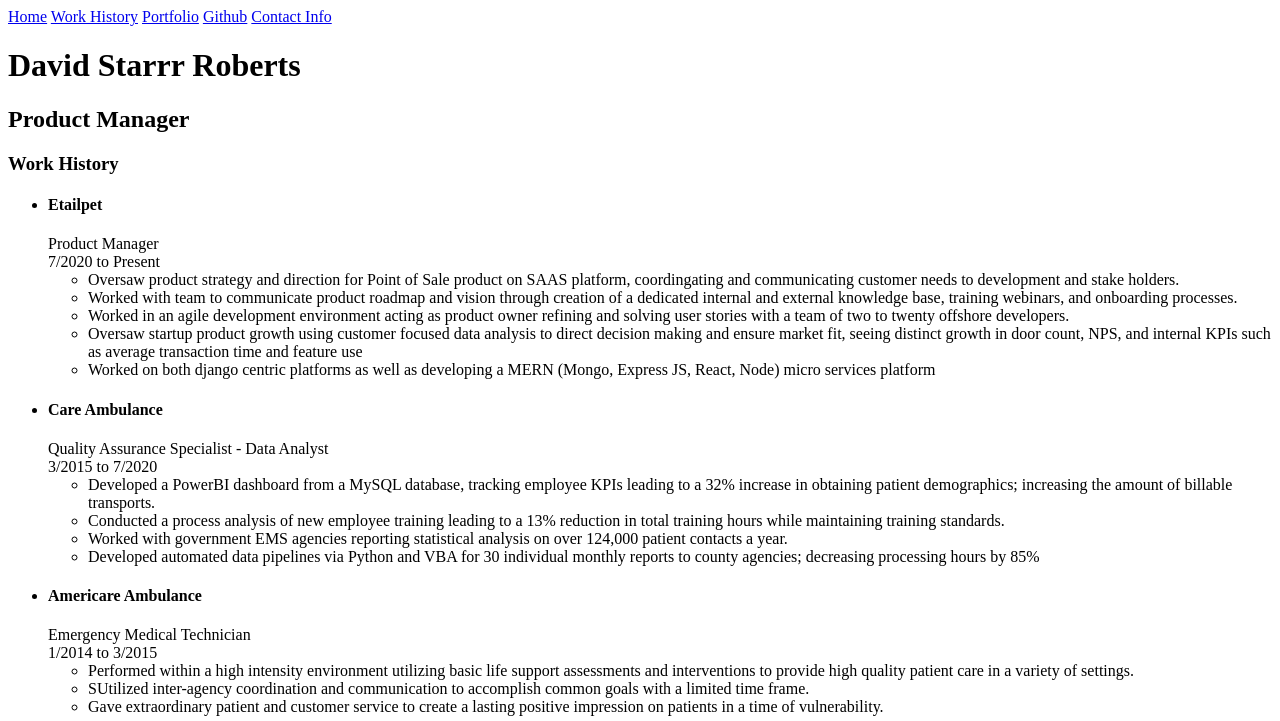
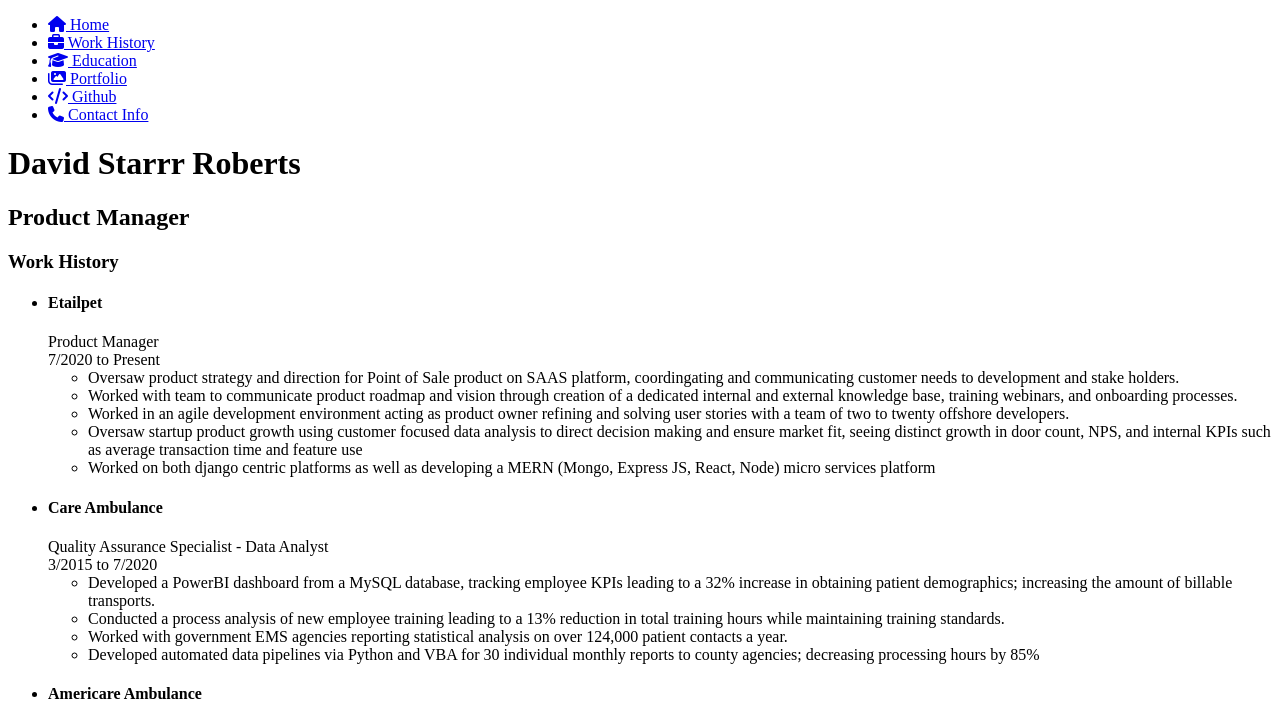
Before and after one commit to davidstarrroberts/davidstarrroberts, a plain HTML site: page index.html in a window 1280 px wide. Shown: the top 721 px of the page. Drawn offline with Linux system fonts and the light colour scheme.

Commit message:
Adding images folder, navbar icons

```diff
--- a/index.html
+++ b/index.html
@@ -2,14 +2,42 @@
 <head>
     <title>David Starr Roberts</title>
     <link rel="stylesheet" href="style.css">
+    <script src="https://kit.fontawesome.com/c58fc2c3e2.js" crossorigin="anonymous"></script>
 </head>
 <body>
     <div class="nav-bar" id="nav-bar">
-        <a class="nav-bar-link" id="nav-bar-homepage" href="www.davidstarrroberts.com">Home</a>
-        <a class="nav-bar-link" id="nav-bar-work-history" href=#work-history-header>Work History</a>
-        <a class="nav-bar-link" id="nav-bar-portfolio" href=#portfolio-header>Portfolio</a>
-        <a class="nav-bar-link" id="nav-bar-github" href=#github-header>Github</a>
-        <a class="nav-bar-link" id="nav-bar-contact-info" href=#contact-info-header>Contact Info</a>
+        <ul class="nav-bar-list" id="nav-bar-list">
+            <li class="nav-bar-link" id="nav-bar-home">
+                <a href="www.davidstarrroberts.com">
+                    <i class="fas fa-home"></i>  Home
+                </a>
+            </li>
+            <li class="nav-bar-link" id="nav-bar-work-history">
+                <a href=#work-history-header>
+                    <i class="fas fa-briefcase"></i>  Work History
+                </a>
+            </li>
+            <li class="nav-bar-link" id="nav-bar-education">
+                <a href="#education-header">
+                    <i class="fas fa-graduation-cap"></i>  Education
+                </a>
+            </li>
+            <li class="nav-bar-link" id="nav-bar-portfolio">
+                <a href=#portfolio-header>
+                    <i class="fas fa-images"></i>  Portfolio
+                </a>
+            </li>
+            <li  class="nav-bar-link" id="nav-bar-github">
+                <a href=#github-header>
+                    <i class="fas fa-code"></i>  Github
+                </a>
+            </li>
+            <li class="nav-bar-link" id="nav-bar-contact-info">
+                <a href=#contact-info-header>
+                    <i class="fas fa-phone"></i>  Contact Info
+                </a>
+            </li>
+        </ul>
     </div>
     <h1 class="name-header" id="name-header">David Starrr Roberts</h1>
     <h2 class="title-header" id="title-header">Product Manager</h2>
@@ -85,7 +113,7 @@
             </li>
         </ul>
     </div>
-    <h3 class="section-header" id="eductaion-header">Education</h3>
+    <h3 class="section-header" id="education-header">Education</h3>
     <div class="section-body" id="education-body">
         <ul class="education-list" id="education-list">
             <li class="education-item" id="snhu">
```
